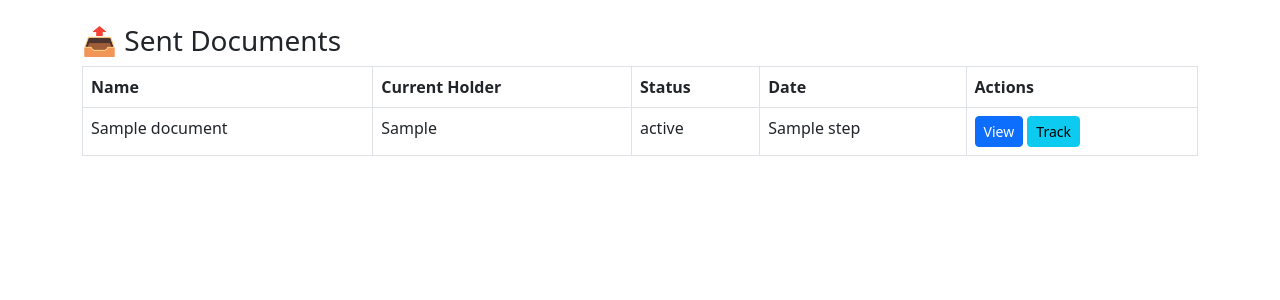
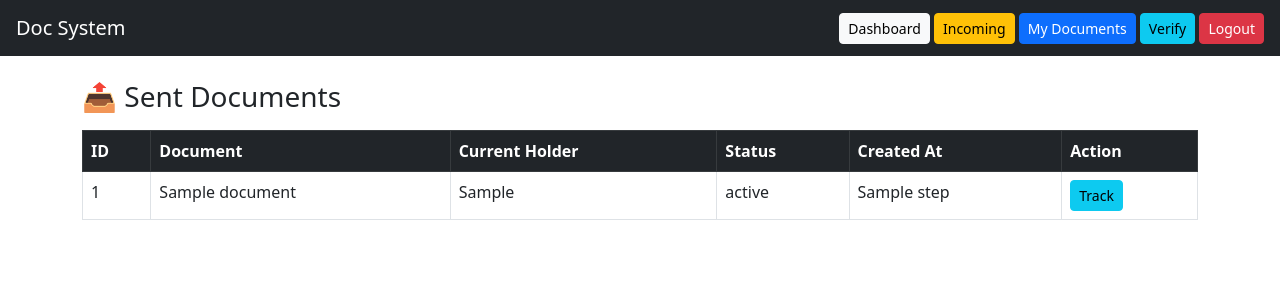
Before and after one commit to St-thomas-Aquinas/Secure-sign-Version-2, a Flask app: page /sent in a window 1280 px wide. Shown: the top 300 px of the page. Run offline with Flask 3, Linux system fonts and the light colour scheme; the visitor is signed in with stand-in values (Sample User, id 1); a database or web service that is not in the repository returns one stand-in record (values such as "Sample title"); some libraries are stand-ins or nearby versions.

Commit message:
Update sent.html

```diff
--- a/templates/sent.html
+++ b/templates/sent.html
@@ -1,28 +1,33 @@
-<!DOCTYPE html>
-<html>
-<head>
-    <title>Sent Documents</title>
-    <link href="https://cdn.jsdelivr.net/npm/bootstrap@5.3.0/dist/css/bootstrap.min.css" rel="stylesheet">
-</head>
+{% extends "base.html" %}
 
-<body>
+{% block content %}
 
-<div class="container mt-4">
+<h3>📤 Sent Documents</h3>
 
-    <h3>📤 Sent Documents</h3>
+{% if docs %}
 
-    <table class="table table-bordered">
+<table class="table table-bordered mt-3">
+
+    <thead class="table-dark">
 
         <tr>
-            <th>Name</th>
+            <th>ID</th>
+            <th>Document</th>
             <th>Current Holder</th>
             <th>Status</th>
-            <th>Date</th>
-            <th>Actions</th>
+            <th>Created At</th>
+            <th>Action</th>
         </tr>
 
+    </thead>
+
+    <tbody>
+
         {% for doc in docs %}
+
         <tr>
+
+            <td>{{ doc[0] }}</td>
             <td>{{ doc[1] }}</td>
             <td>{{ doc[2] }}</td>
             <td>{{ doc[3] }}</td>
@@ -30,21 +35,29 @@
 
             <td>
 
-                <a href="{{ url_for('view_file', doc_id=doc[0]) }}" class="btn btn-sm btn-primary">
-                    View
-                </a>
-
-                <a href="{{ url_for('document_details', doc_id=doc[0]) }}" class="btn btn-sm btn-info">
+                <a
+                    href="/document/{{ doc[0] }}"
+                    class="btn btn-sm btn-info"
+                >
                     Track
                 </a>
 
             </td>
+
         </tr>
+
         {% endfor %}
 
-    </table>
+    </tbody>
 
+</table>
+
+{% else %}
+
+<div class="alert alert-warning">
+    No sent documents
 </div>
 
-</body>
-</html>
+{% endif %}
+
+{% endblock %}
```
